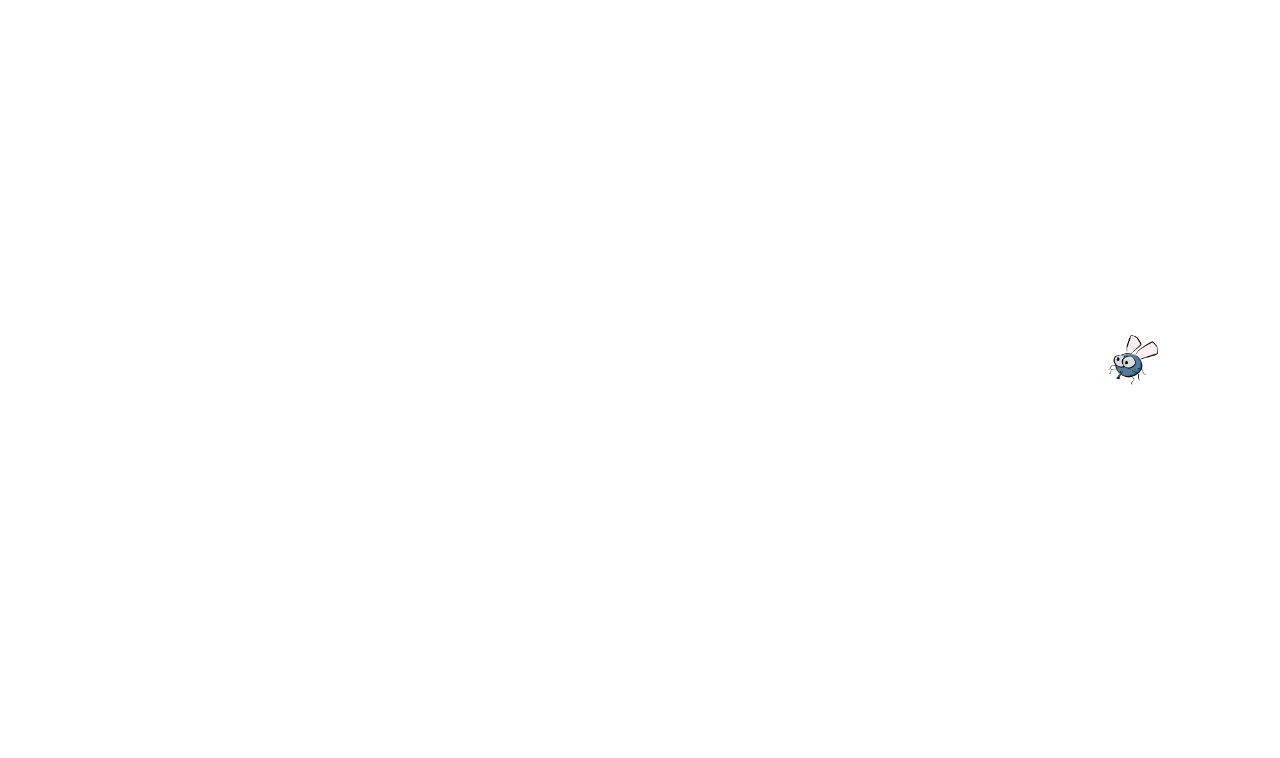
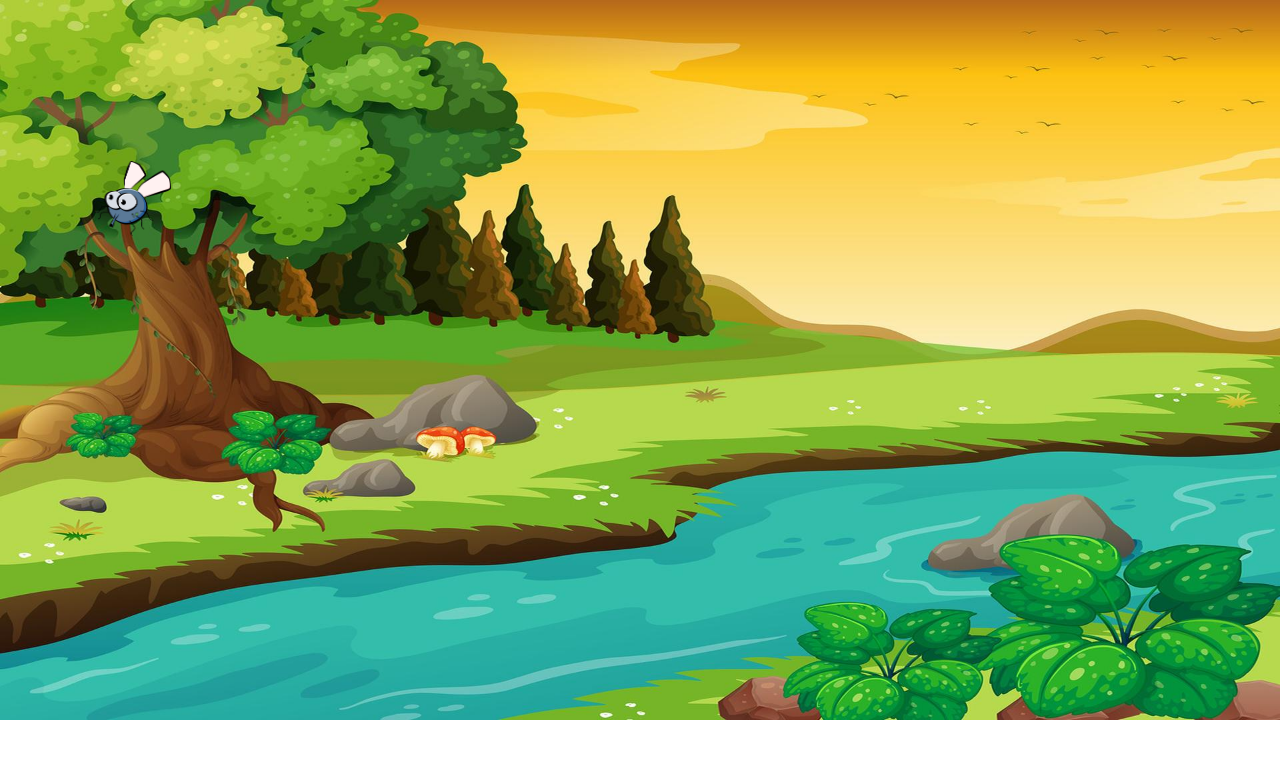
Before and after one commit to alexandre1Work/game-mata-mosquito, a plain HTML site: page app.html in a window 1280 px wide. Drawn offline with Linux system fonts and the light colour scheme.

Commit message:
lado aleatório, removendo mosquito a cada clico de tempo, e criando cenário

```diff
--- a/app.html
+++ b/app.html
@@ -7,7 +7,7 @@
     <link rel="shortcut icon" href="favicon.ico" type="image/x-icon">
     <title>Document</title>
 </head>
-<body onresize="ajustarTamanhoPalcoJogo()">
+<body>
 
     <script src="script.js"></script>
 </body>
--- a/script.js
+++ b/script.js
@@ -1,40 +1,78 @@
+//váriaveis de altura de largura globais
+var altura = 0;
 var largura = 0;
-var altura = 0;
 
-//definindo dimensões do jogo
+//definindo dimensões do jogo, variaveis recolhendo o tamanho atual da janela do navegador
 function ajustarTamanhoPalcoJogo() {
     altura = window.innerHeight;
     largura = window.innerWidth
+    console.log(altura, largura)
 }
+
 ajustarTamanhoPalcoJogo();
+window.addEventListener('resize', ajustarTamanhoPalcoJogo); //permite reajuste no tamanho da janela do navegador
 
-//atribuindo posições aleatorias as varáveis
-var posicaoX = Math.floor((Math.random() * largura) - 90);
-var posicaoY = Math.floor((Math.random() * altura) - 90);
-
-//controle para posição não ser menor que 0
-posicaoX = posicaoX < 0 ? 0 : posicaoX;
-posicaoY = posicaoY < 0 ? 0 : posicaoY;
-
-//atrinuindo uma classe aleatoria ao elemento (px do mosquito)
+//atribuindo uma classe aleatoria ao elemento (px do mosquito)
 function tamanhoMosquito() {
+    //gera um numero aleatório, para escolher uma das classes
     var tamanhoMosquitoAleatorio = Math.floor(Math.random() * 10);
 
     if (tamanhoMosquitoAleatorio >= 0 && tamanhoMosquitoAleatorio < 4) {
-        mosquito.className = 'mosquito1';
+        return 'mosquito1';
     } else if (tamanhoMosquitoAleatorio >= 4 && tamanhoMosquitoAleatorio < 8) {
-        mosquito.className = 'mosquito2';
+        return 'mosquito2';
     } else {
-        mosquito.className = 'mosquito3';
+        return 'mosquito3';
     }
 }
+
+//atribuindo um lado aleatório para o mosquito
+function ladoMosquito() {
+    //gera um numero aleatório para escolher se utiliza a classe ladoB (que altera o lado da imagem)
+    var ladoAleatorio = Math.floor((Math.random() * 10));
+
+    return ladoAleatorio >= 0 && ladoAleatorio < 5 ? 'ladoB' : '';
+}
+
+//função para gerar uma posição aleatória para o mosquito
+function gerarPosicao(max) {
+    var posicao = Math.floor(Math.random() * max) - 90;
+    return posicao < 0 ? 0 : posicao;
+}
+
+//criando o mosquito
+function criarMosquito() {
+
+    //removendo o mosquito anterior (caso exista)
+    var mosquito = document.getElementById('mosquito');
+    if (mosquito) {
+        mosquito.remove();
+    }
+
+    //atribuindo as variaveis dos eixos, as posições aleatórias
+    var posicaoX = gerarPosicao(largura);
+    var posicaoY = gerarPosicao(altura);
 
     //criação do mosquito html
     var mosquito = document.createElement('img');
     mosquito.src = 'imagens/mosquito.png';
-tamanhoMosquito();
+
+    //concatenando as classes
+    var classeTamanho = tamanhoMosquito();
+    var classeLado = ladoMosquito();
+    mosquito.className = `${classeTamanho} ${classeLado}`.trim()
+
+    //posicionando o mosquito
     mosquito.style.left = posicaoX + 'px';
     mosquito.style.top = posicaoY + 'px';
     mosquito.style.position = 'absolute';
+    mosquito.id = 'mosquito';
 
+    //adicionando o mosquito ao body
     document.body.appendChild(mosquito);
+}
+
+//gerando o mosquito a cada 1s
+setInterval( () => {
+    criarMosquito()
+}, 1000);
--- a/style.css
+++ b/style.css
@@ -1,3 +1,23 @@
+body {
+    margin: 0;
+    padding: 0;
+    overflow: hidden;
+}
+
+@media (max-width: 784px) {
+    body {
+        background-color: #4ade80;
+    }
+}
+
+@media (min-width: 785px) {
+    body {
+        background-image: url('imagens/bg_desktop.jpg');
+        background-repeat: no-repeat;
+        background-size: 100% auto;
+    }
+}
+
 .mosquito1{
     width: 50px;
     height: 50px;
@@ -12,3 +32,7 @@
     width: 100px;
     height: 100px;
 }
+
+.ladoB{
+    transform: scaleX(-1);
+}
```
Also changed, not shown: imagens/bg_desktop.jpg (added). Lines whose indentation alone changed are shown as unchanged.
